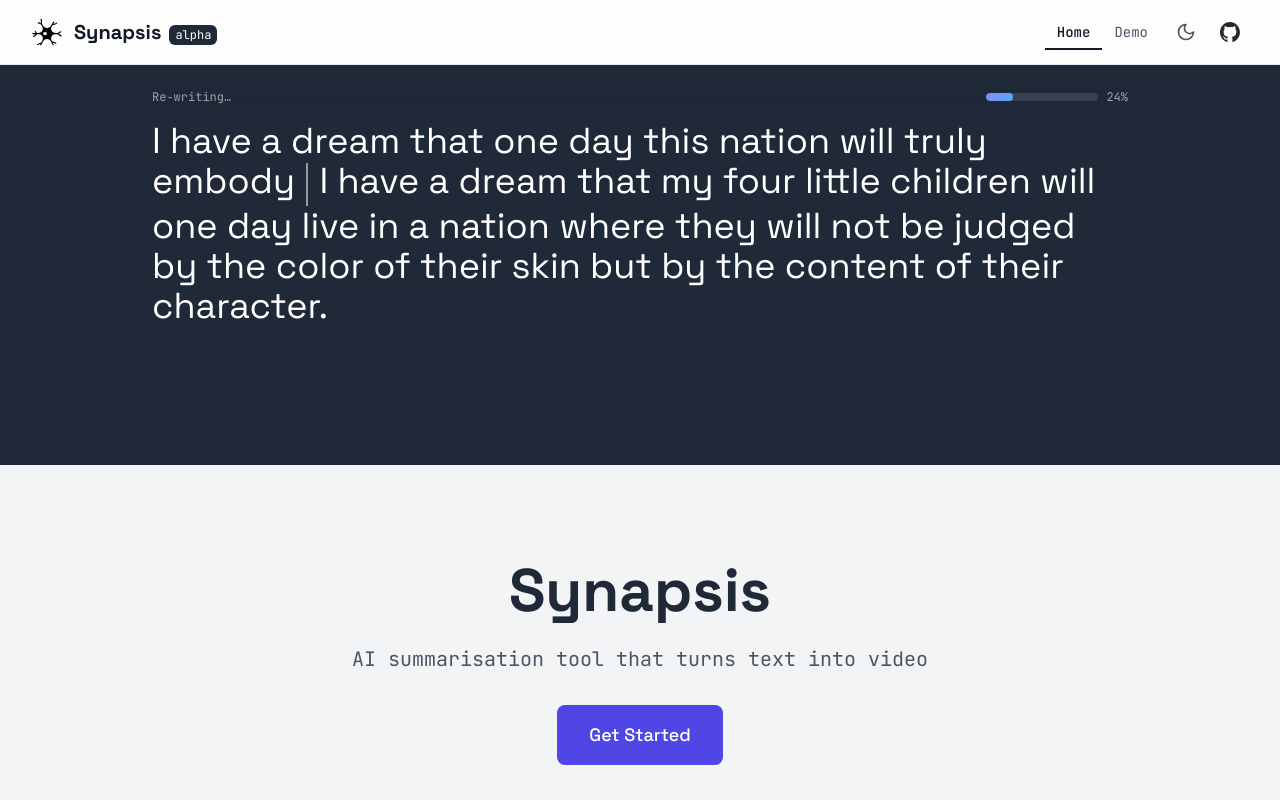
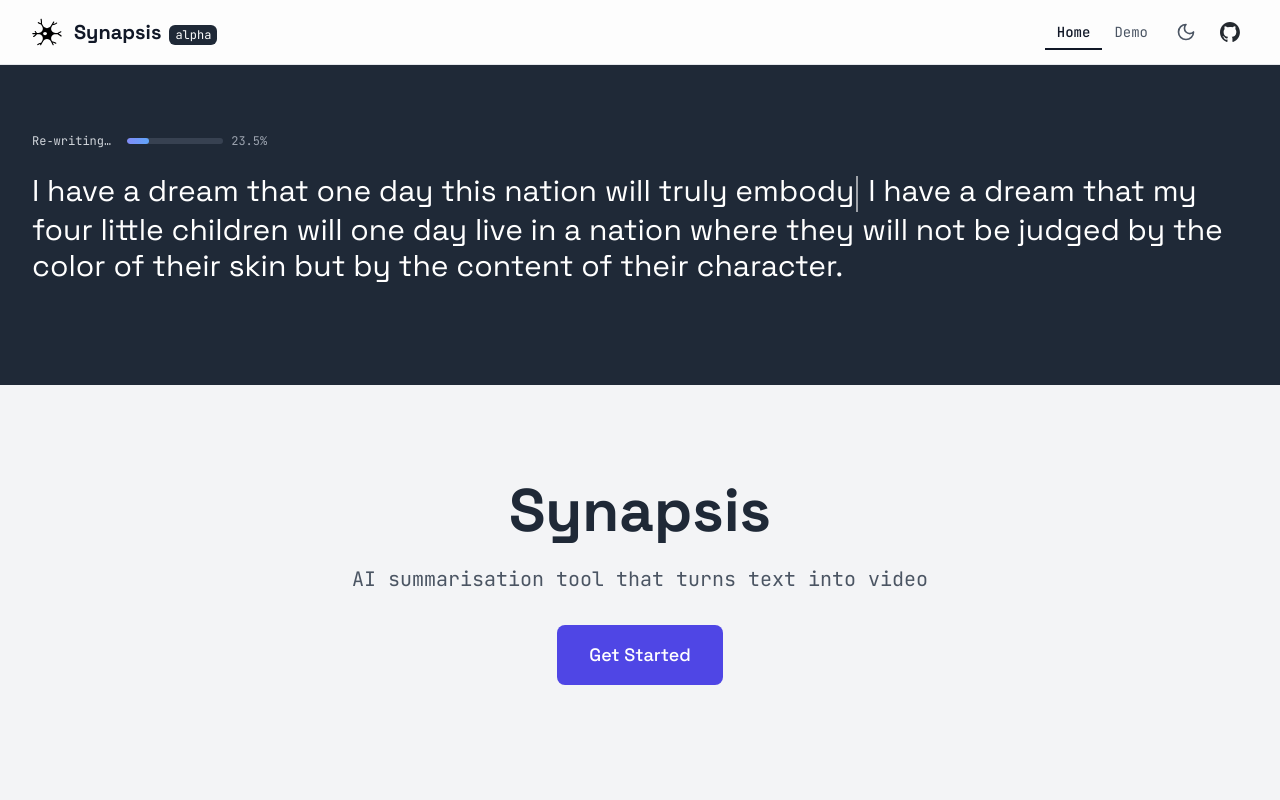
Before and after one commit to SynapsisAI/mono, a React (Vite) app in the folder packages/frontend/: page / in a window 1280 px wide. Shown: the top 800 px of the page. Built offline with nearby package versions, Linux system fonts and the light colour scheme.

Commit message:
style: improve text summariser layout

```diff
--- a/packages/frontend/src/components/ui/TextSummarizer.jsx
+++ b/packages/frontend/src/components/ui/TextSummarizer.jsx
@@ -103,22 +103,24 @@ export default function TextSummarizer() {
 
   /* ---------- layout ---------- */
   return (
-    <div className="w-full h-[50vh] bg-gray-800 text-white overflow-hidden">
-      <div className="max-w-5xl mx-auto px-4 md:px-6 pt-6">
-        {/* status + progress (fixed position) */}
-        <div className="flex items-center justify-between mb-4 sticky top-0 bg-gray-800/95 backdrop-blur">
-          <span className="text-xs font-mono text-gray-400">{f.status}</span>
-          <div className="flex items-center">
-            <div className="w-28 h-2 bg-gray-700 rounded-full overflow-hidden">
-              <div className="h-full bg-gradient-to-r from-indigo-400 to-blue-400 rounded-full transition-all duration-300" style={{ width: `${f.progress}%` }} />
+    <div className="w-full h-[40vh] bg-gray-800 dark:bg-gray-900 text-white overflow-hidden flex items-center">
+      <div className="max-w-7xl w-full mx-auto px-4 sm:px-6 lg:px-8 py-8">
+        {/* status + progress (combined inline) */}
+        <div className="flex items-center gap-4 mb-6">
+          <span className="text-xs font-mono text-gray-300">{f.status}</span>
+
+          <div className="flex items-center flex-1 max-w-[140px]">
+            <div className="w-full h-1.5 bg-gray-700 dark:bg-gray-800 rounded-full overflow-hidden">
+              <div className="h-full bg-gradient-to-r from-indigo-400 to-blue-400 rounded-full transition-all duration-300"
+                   style={{ width: `${f.progress}%` }} />
             </div>
             <span className="ml-2 text-xs font-mono text-gray-400">{f.progress}%</span>
           </div>
         </div>
 
         {/* fixed‑height text area to avoid jumps */}
-        <div className="min-h-[9rem] md:min-h-[10rem] lg:min-h-[11rem]">
-          <p className="text-xl md:text-2xl lg:text-4xl leading-tight font-sans whitespace-pre-wrap">
+        <div className="min-h-[7rem] md:min-h-[8rem] lg:min-h-[9rem]">
+          <p className="text-xl md:text-2xl lg:text-3xl leading-tight font-sans whitespace-pre-wrap">
             {renderText(f)}
           </p>
         </div>
```
